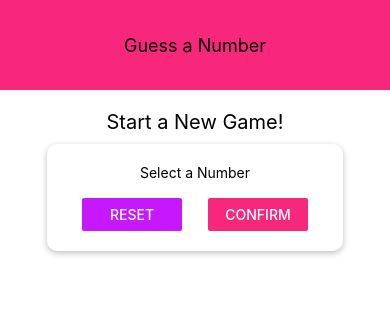
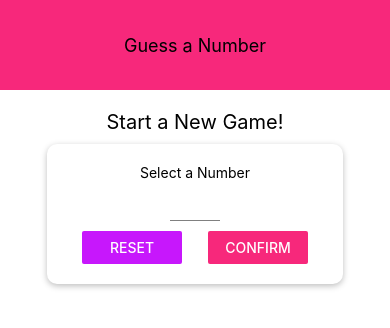
Before and after one commit to skin93/guess-a-number, a React Native app: screen / in a window 390 px wide. Shown: the top 328 px of the page. Built offline with nearby package versions, Linux system fonts and the light colour scheme.

Commit message:
Add BaseInput component

```diff
--- /dev/null
+++ b/components/UI/BaseInput.js
@@ -0,0 +1,17 @@
+import React from 'react'
+import { StyleSheet, TextInput } from 'react-native'
+
+const Input = (props) => {
+  return <TextInput {...props} style={{ ...styles.input, ...props.style }} />
+}
+
+export default Input
+
+const styles = StyleSheet.create({
+  input: {
+    height: 30,
+    borderBottomColor: 'grey',
+    borderBottomWidth: 1,
+    marginVertical: 10,
+  },
+})
--- a/screens/StartGameScreen.js
+++ b/screens/StartGameScreen.js
@@ -1,7 +1,8 @@
 import React from 'react'
-import { Button, StyleSheet, Text, TextInput, View } from 'react-native'
+import { Button, StyleSheet, Text, View } from 'react-native'
 
 import BaseCard from '../components/UI/BaseCard'
+import BaseInput from '../components/UI/BaseInput'
 import colors from '../constants/colors'
 
 const StartGameScreen = () => {
@@ -10,7 +11,14 @@
       <Text style={styles.title}>Start a New Game!</Text>
       <BaseCard style={styles.inputContainer}>
         <Text>Select a Number</Text>
-        <TextInput />
+        <BaseInput
+          style={styles.input}
+          blurOnSubmit
+          autoCapitalize='none'
+          autoCorrect={false}
+          keyboardType='numeric'
+          maxLength={2}
+        />
         <View style={styles.buttonContainer}>
           <View style={styles.button}>
             <Button title='Reset' onPress={() => {}} color={colors.accent} />
@@ -50,4 +58,8 @@
   button: {
     width: 100,
   },
+  input: {
+    width: 50,
+    textAlign: 'center',
+  },
 })
```
